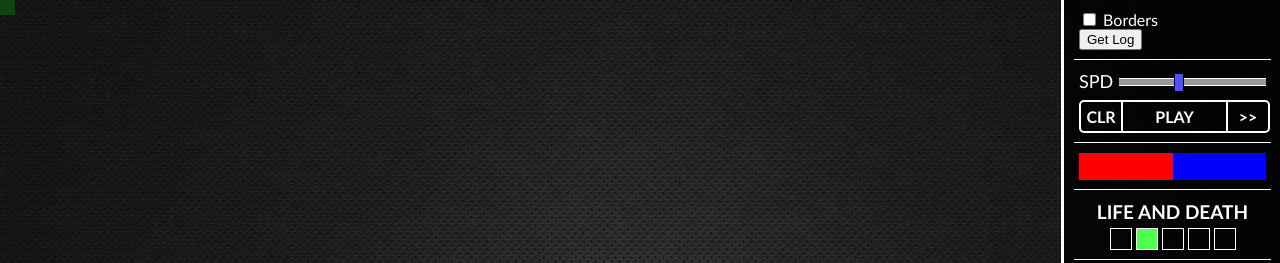
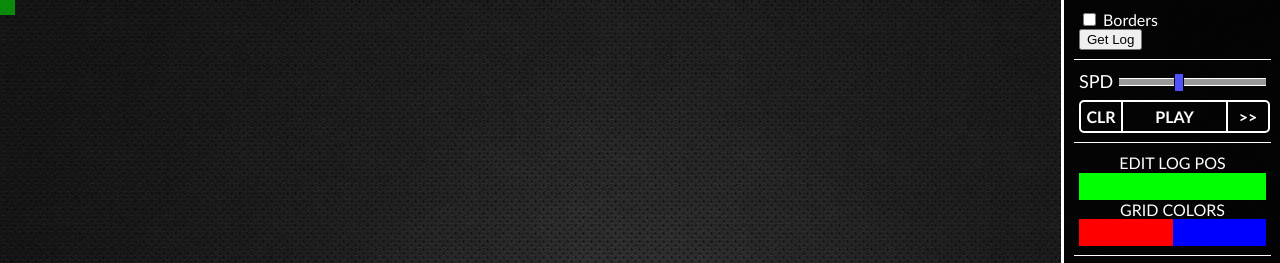
Before and after one commit to DearthFunk/Cellular-Automation, a plain HTML site: page index.html in a window 1280 px wide. Shown: the top 263 px of the page. Drawn offline with Linux system fonts and the light colour scheme.

Commit message:
log cell position and color are now adjustable

```diff
--- a/app/board/board.directive.js
+++ b/app/board/board.directive.js
@@ -82,7 +82,13 @@
 				if (x > 0 && y > 0 && x <= cellsW && y <= cellsH) {
 					lastX = x;
 					lastY = y;
-					gridToggleCell(x,y, grid, true);
+					if (menuService.editingLogPosition) {
+						menuService.logX = x;
+						menuService.logY = y;
+					}
+					else {
+						gridToggleCell(x,y, grid, true);
+					}
 					animationDraw();
 				}
 			}
@@ -214,7 +220,7 @@
 				for (var x = 1; x < grid[y].length - 1; x++) {
 					var cell = grid[y][x];
 					if (x === menuService.logX && y === menuService.logY) {
-						animationDrawCell(cell, cell.active ? '#00FF00' : 'rgba(0,255,0,0.2)');
+						animationDrawCell(cell, cell.active ? menuService.logPositionColor : menuService.logPositionColorActive);
 					}
 					else if (cell.active) {
 						animationDrawCell(cell, gridColorArray[x]);
--- a/app/menu/menu.directive.js
+++ b/app/menu/menu.directive.js
@@ -17,9 +17,9 @@
 		return directive;
 	}
 
-	menuController.$inject = ['$scope', '$rootScope', 'SPEED', 'GROWTH_TYPES', 'menuService'];
+	menuController.$inject = ['$scope', '$rootScope', 'SPEED', 'GROWTH_TYPES', 'menuService', 'genColors'];
 
-	function menuController($scope, $rootScope, SPEED, GROWTH_TYPES, menuService) {
+	function menuController($scope, $rootScope, SPEED, GROWTH_TYPES, menuService, genColors) {
 
 		var client = new ZeroClipboard(document.getElementById('copyButton'));
 		client.on('copy', getClipboardData);
@@ -60,6 +60,7 @@
 		$scope.clearGrid = clearGrid;
 		$scope.loadRule = loadRule;
 		$scope.recalculateColors = recalculateColors;
+		$scope.recalculateLogPositionColor = recalculateLogPositionColor;
 		$scope.drawStep = drawStep;
 		$scope.editingSpeed = false;
 		$scope.menuSize = 220;
@@ -89,5 +90,8 @@
 		function recalculateColors() {
 			$rootScope.$broadcast('calculateColorsEvent');
 		}
+		function recalculateLogPositionColor() {
+			menuService.logPositionColorActive = genColors.convert.rgba(menuService.logPositionColor, 0.5);
+		}
 	}
 })();
--- a/app/menu/menu.html
+++ b/app/menu/menu.html
@@ -24,6 +24,13 @@
 		</div>
 	</div>
 	<div class="section colorPickers">
+		<div class="editingLogPosition"
+		     data-ng-class="{active: menuService.editingLogPosition}"
+		     data-ng-click="menuService.editingLogPosition = !menuService.editingLogPosition">
+			EDIT LOG POS
+		</div>
+		<input class="logPos" data-ng-change="recalculateLogPositionColor()" type="color" data-ng-model="menuService.logPositionColor">
+		GRID COLORS<br>
 		<input type="color" data-ng-change="recalculateColors()" data-ng-model="menuService.colorOne"><input type="color" data-ng-change="recalculateColors()" data-ng-model="menuService.colorTwo">
 	</div>
 	<div class="section growthTypes">
--- a/app/menu/menu.less
+++ b/app/menu/menu.less
@@ -84,6 +84,8 @@ div.menuContainer {
 		}
 	}
 	div.colorPickers {
+		text-align: center;
+		font-size: 16px;
 		> input {
 			-webkit-appearance: none;
 			border: none;
@@ -102,6 +104,20 @@ div.menuContainer {
 		}
 		> input::-webkit-color-swatch {
 			border: none;
+		}
+		> input.logPos {
+			width: 100%;
+		}
+		> div.editingLogPosition {
+			cursor: pointer;
+			margin-bottom: 1px;
+			&:hover {
+				background-color: @menuBlue;
+			}
+			&.active {
+				background-color: @menuGreen;
+				color: #000000;
+			}
 		}
 	}
 	div.growthTypes {
--- a/app/services/menu.service.js
+++ b/app/services/menu.service.js
@@ -42,6 +42,9 @@
 				{type: GROWTH_TYPES.NEWTYPE5,
 					name: 'TBD'}
 			],
+			logPositionColor: '#00FF00',
+			logPositionColorActive: 'rgba(0,255,0,0.5)',
+			editingLogPosition: false,
 			logX: 1,
 			logY: 1,
 			log: [],
```
